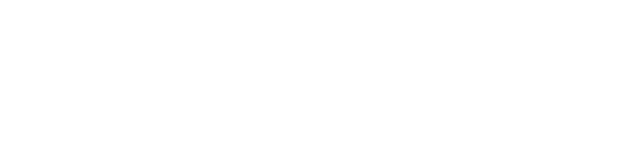
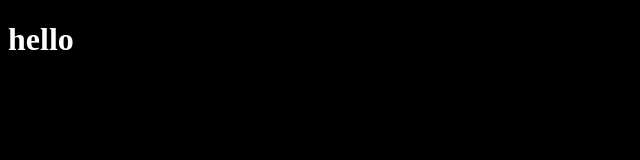
Before and after one commit to holyfind666/typetypetest, a plain HTML site: page index.html in a window 1280 px wide. Shown: the whole page, without its empty margins (0-640 px from the left). Drawn offline with Linux system fonts and the light colour scheme.

Commit message:
second commit

```diff
--- /dev/null
+++ b/css/style.css
@@ -0,0 +1,4 @@
+body {
+    background-color: black;
+    color: white;
+}
--- a/index.html
+++ b/index.html
@@ -4,8 +4,9 @@
     <meta charset="UTF-8">
     <meta name="viewport" content="width=device-width, initial-scale=1.0">
     <title>Document</title>
+    <link rel="stylesheet" href="css/style.css">
 </head>
 <body>
-
+   <h1>hello</h1>
 </body>
 </html>
```
